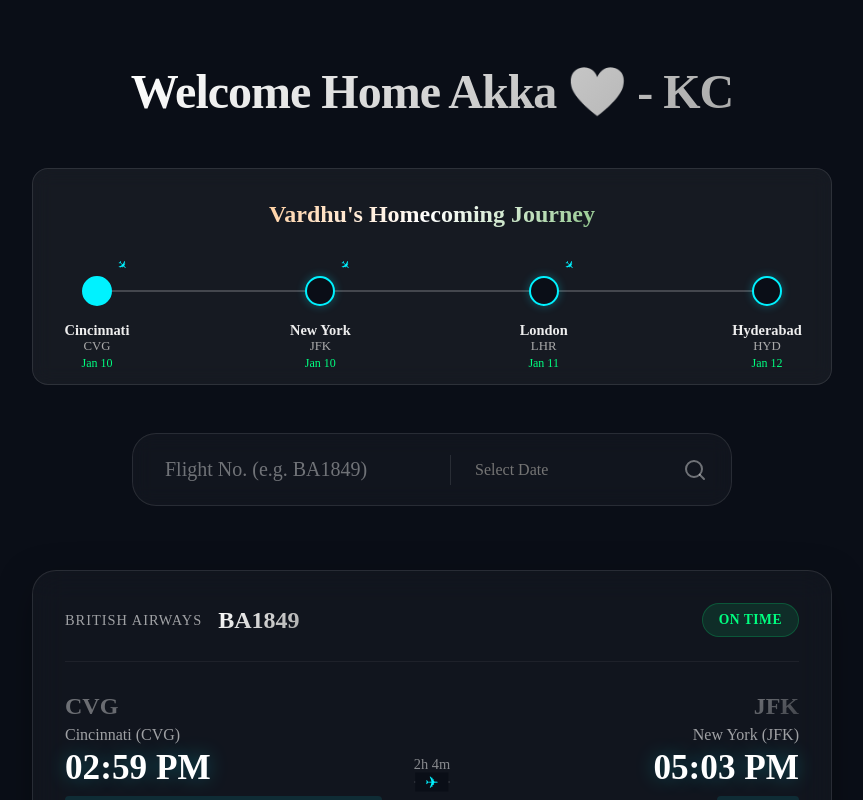
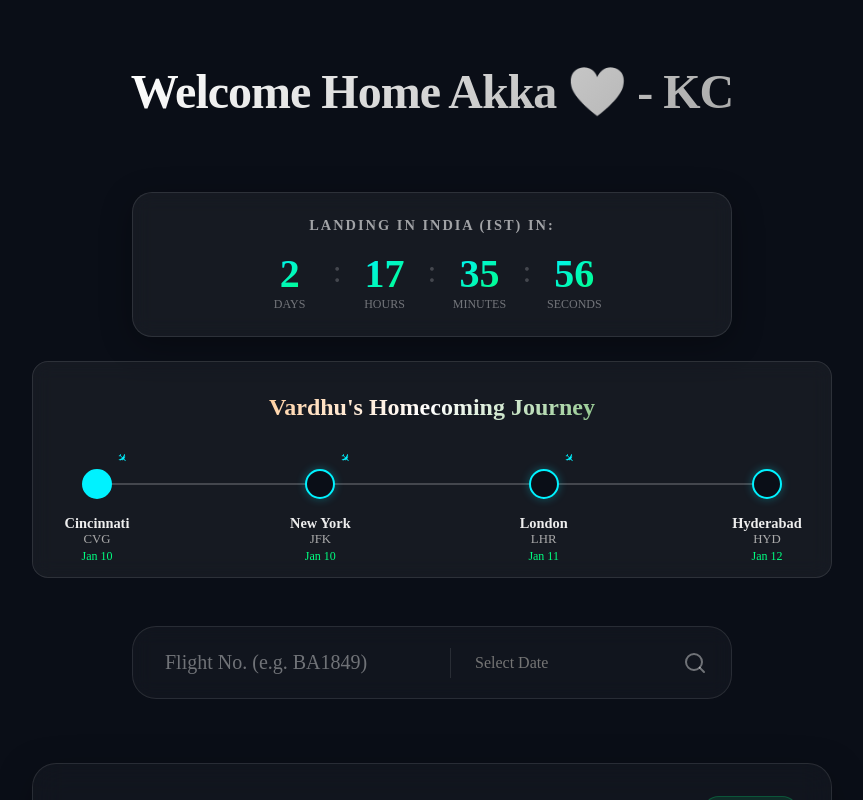
Before and after one commit to kc-writescode/FlightTracker, a Next.js app in the folder ProjectKC/: page / in a window 1280 px wide. Shown: the top 800 px of the page, without its empty margins (208-1071 px from the left). Built offline with nearby package versions, Linux system fonts and the light colour scheme; no server answers.

Commit message:
UI: Add IST-based landing countdown timer

```diff
--- a/ProjectKC/src/app/page.tsx
+++ b/ProjectKC/src/app/page.tsx
@@ -5,6 +5,7 @@ import styles from './page.module.css';
 import SearchInput from '@/components/SearchInput';
 import FlightCard from '@/components/FlightCard';
 import JourneyMap from '@/components/JourneyMap';
+import Countdown from '@/components/Countdown';
 import MagnifierImage from '@/components/MagnifierImage';
 import { Flight } from '@/types/flight';
 
@@ -91,6 +92,8 @@ export default function Home() {
         <span>Welcome Home Akka ❤️ - KC</span>
       </h1>
 
+      <Countdown />
+
       <JourneyMap currentLeg={currentLeg} />
 
       <SearchInput onSearch={handleSearch} isLoading={isLoading} />
--- /dev/null
+++ b/ProjectKC/src/components/Countdown.module.css
@@ -0,0 +1,106 @@
+.container {
+    background: rgba(255, 255, 255, 0.05);
+    backdrop-filter: blur(10px);
+    border: 1px solid rgba(255, 255, 255, 0.1);
+    border-radius: 20px;
+    padding: 1.5rem 2rem;
+    margin: 1.5rem auto;
+    width: 100%;
+    max-width: 600px;
+    text-align: center;
+    box-shadow: 0 8px 32px rgba(0, 0, 0, 0.3);
+}
+
+.title {
+    font-size: 0.9rem;
+    text-transform: uppercase;
+    letter-spacing: 2px;
+    color: rgba(255, 255, 255, 0.6);
+    margin-bottom: 1rem;
+    font-weight: 600;
+}
+
+.timer {
+    display: flex;
+    justify-content: center;
+    align-items: center;
+    gap: 0.5rem;
+}
+
+.segment {
+    display: flex;
+    flex-direction: column;
+    align-items: center;
+    min-width: 70px;
+}
+
+.value {
+    font-size: 2.5rem;
+    font-weight: 800;
+    font-variant-numeric: tabular-nums;
+    background: linear-gradient(135deg, #00f2ff, #00ff80);
+    -webkit-background-clip: text;
+    background-clip: text;
+    -webkit-text-fill-color: transparent;
+}
+
+.label {
+    font-size: 0.75rem;
+    color: rgba(255, 255, 255, 0.4);
+    text-transform: uppercase;
+    font-weight: 500;
+}
+
+.divider {
+    font-size: 2rem;
+    font-weight: 300;
+    color: rgba(255, 255, 255, 0.2);
+    margin-bottom: 1.25rem;
+}
+
+.arrived {
+    font-size: 1.5rem;
+    font-weight: 700;
+    color: #fff;
+    text-shadow: 0 0 10px rgba(255, 255, 255, 0.5);
+    animation: bounce 2s infinite;
+}
+
+@keyframes bounce {
+
+    0%,
+    20%,
+    50%,
+    80%,
+    100% {
+        transform: translateY(0);
+    }
+
+    40% {
+        transform: translateY(-10px);
+    }
+
+    60% {
+        transform: translateY(-5px);
+    }
+}
+
+@media (max-width: 600px) {
+    .container {
+        padding: 1rem;
+        border-radius: 16px;
+    }
+
+    .value {
+        font-size: 1.75rem;
+    }
+
+    .segment {
+        min-width: 50px;
+    }
+
+    .divider {
+        font-size: 1.25rem;
+        margin-bottom: 0.8rem;
+    }
+}
--- /dev/null
+++ b/ProjectKC/src/components/Countdown.tsx
@@ -0,0 +1,78 @@
+"use client";
+
+import { useState, useEffect } from 'react';
+import styles from './Countdown.module.css';
+
+const TARGET_DATE = "2026-01-12T05:20:00+05:30"; // Jan 12, 5:20 AM IST
+
+export default function Countdown() {
+    const [timeLeft, setTimeLeft] = useState({
+        days: 0,
+        hours: 0,
+        minutes: 0,
+        seconds: 0
+    });
+    const [isArrived, setIsArrived] = useState(false);
+    const [isMounted, setIsMounted] = useState(false);
+
+    useEffect(() => {
+        setIsMounted(true);
+        const target = new Date(TARGET_DATE).getTime();
+
+        const timer = setInterval(() => {
+            const now = new Date().getTime();
+            const difference = target - now;
+
+            if (difference <= 0) {
+                setIsArrived(true);
+                clearInterval(timer);
+            } else {
+                setTimeLeft({
+                    days: Math.floor(difference / (1000 * 60 * 60 * 24)),
+                    hours: Math.floor((difference / (1000 * 60 * 60)) % 24),
+                    minutes: Math.floor((difference / 1000 / 60) % 60),
+                    seconds: Math.floor((difference / 1000) % 60)
+                });
+            }
+        }, 1000);
+
+        return () => clearInterval(timer);
+    }, []);
+
+    if (!isMounted) return null;
+
+    if (isArrived) {
+        return (
+            <div className={styles.container}>
+                <div className={styles.arrived}>Welcome Home, Akka! ❤️🏡</div>
+            </div>
+        );
+    }
+
+    return (
+        <div className={styles.container}>
+            <div className={styles.title}>Landing in India (IST) In:</div>
+            <div className={styles.timer}>
+                <div className={styles.segment}>
+                    <span className={styles.value}>{timeLeft.days}</span>
+                    <span className={styles.label}>Days</span>
+                </div>
+                <div className={styles.divider}>:</div>
+                <div className={styles.segment}>
+                    <span className={styles.value}>{timeLeft.hours.toString().padStart(2, '0')}</span>
+                    <span className={styles.label}>Hours</span>
+                </div>
+                <div className={styles.divider}>:</div>
+                <div className={styles.segment}>
+                    <span className={styles.value}>{timeLeft.minutes.toString().padStart(2, '0')}</span>
+                    <span className={styles.label}>Minutes</span>
+                </div>
+                <div className={styles.divider}>:</div>
+                <div className={styles.segment}>
+                    <span className={styles.value}>{timeLeft.seconds.toString().padStart(2, '0')}</span>
+                    <span className={styles.label}>Seconds</span>
+                </div>
+            </div>
+        </div>
+    );
+}
```
